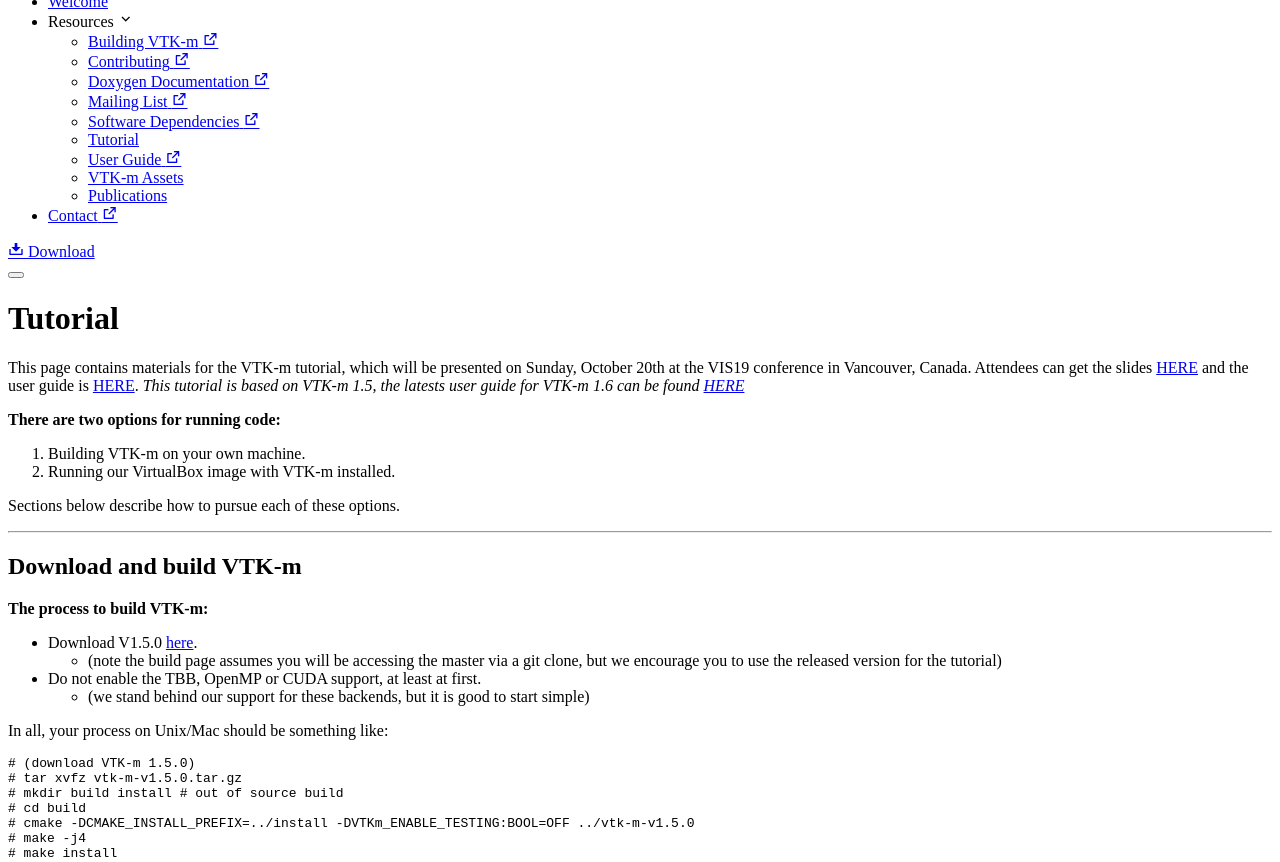
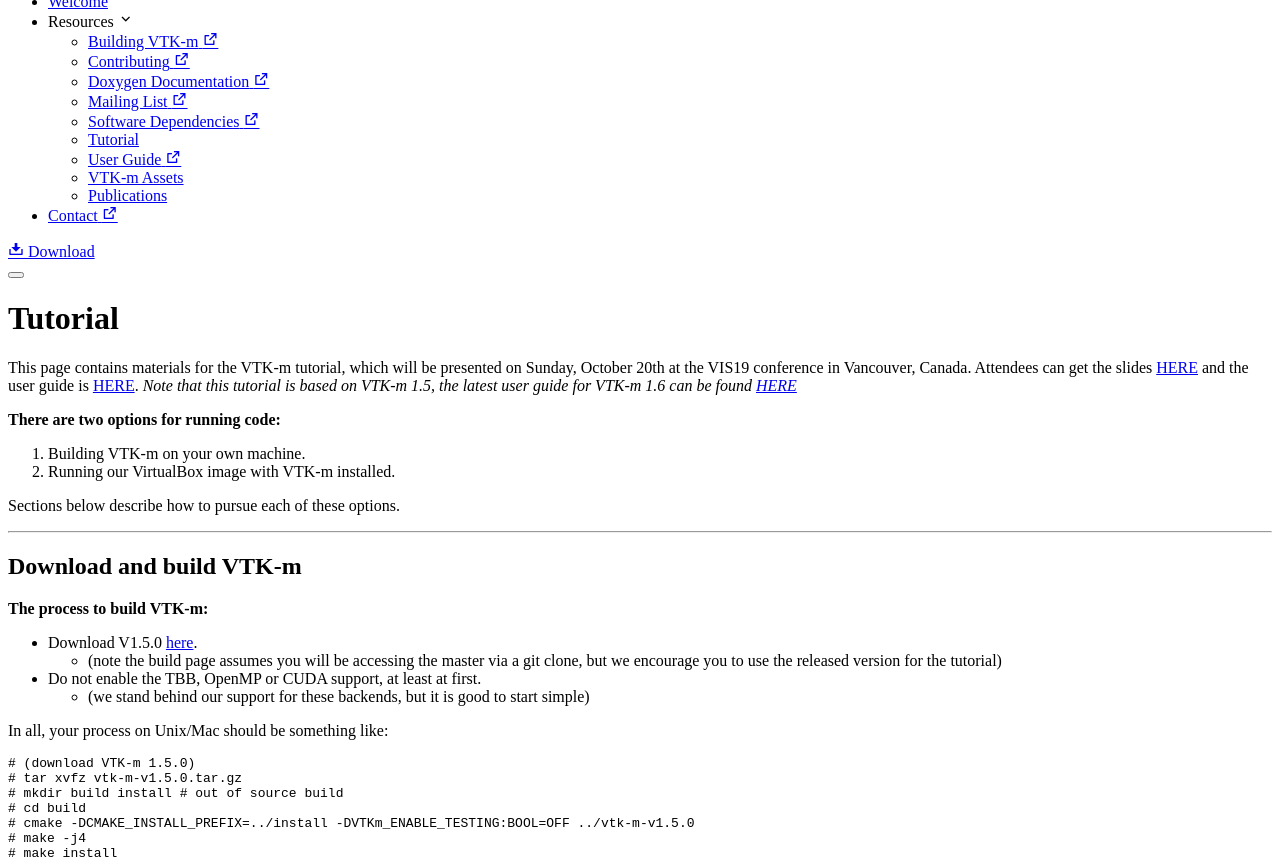
Before and after one commit to Kitware/vtkm-web, a Jekyll site: the page built from _pages/tutorial.md, in a window 1280 px wide, cut to the strip 335-1197 px from the top of the page. Built offline with Jekyll 4.4.1, drawn with Linux system fonts in a browser that asks for light colours.

Commit message:
Update tutorial.md

```diff
--- a/_pages/tutorial.md
+++ b/_pages/tutorial.md
@@ -3,7 +3,7 @@ title: Tutorial
 permalink: /tutorial
 ---
 
-This page contains materials for the VTK-m tutorial, which will be presented on Sunday, October 20th at the VIS19 conference in Vancouver, Canada. Attendees can get the slides [HERE](https://m-old.vtk.org/images/f/f3/VTKm_Tutorial_VIS19.pptx) and the user guide is [HERE](https://gitlab.kitware.com/vtk/vtk-m-user-guide/-/wikis/uploads/VTKmUsersGuide-1-5.pdf). *This tutorial is based on VTK-m 1.5, the latests user guide for VTK-m 1.6 can be found [HERE](https://gitlab.kitware.com/vtk/vtk-m-user-guide/-/wikis/uploads/VTKmUsersGuide-1-6.pdf)*
+This page contains materials for the VTK-m tutorial, which will be presented on Sunday, October 20th at the VIS19 conference in Vancouver, Canada. Attendees can get the slides [HERE](https://m-old.vtk.org/images/f/f3/VTKm_Tutorial_VIS19.pptx) and the user guide is [HERE](https://gitlab.kitware.com/vtk/vtk-m-user-guide/-/wikis/uploads/VTKmUsersGuide-1-5.pdf). *Note that this tutorial is based on VTK-m 1.5, the latest user guide for VTK-m 1.6 can be found [HERE](https://gitlab.kitware.com/vtk/vtk-m-user-guide/-/wikis/uploads/VTKmUsersGuide-1-6.pdf)*
 
 **There are two options for running code:**
 1. Building VTK-m on your own machine.
```
